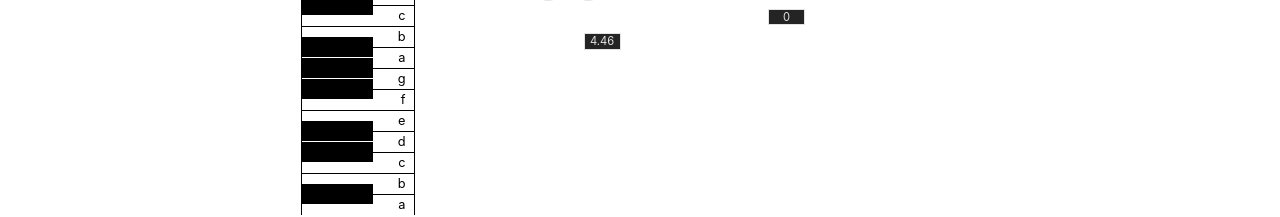
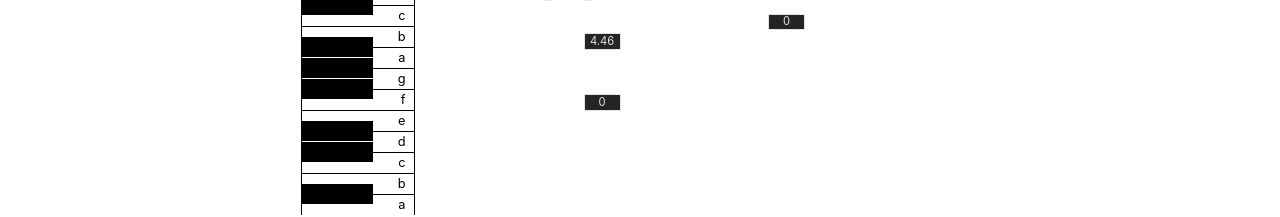
Before and after one commit to syeo66/audio-synth-test, a React (Vite) app: page / in a window 1280 px wide. Both pictures are taken after a click on the button "Start Rack". Shown: the part 322-539 px from the top of the page. Built offline with nearby package versions, Linux system fonts and the light colour scheme.

Commit message:
Add detune knob

```diff
--- a/src/components/Knob.tsx
+++ b/src/components/Knob.tsx
@@ -86,7 +86,7 @@ const Knob: React.FC<KnobProps> = ({ label, onChange, value: inputValue, step, m
 const KnobWrapper = styled.div`
   width: 2.5rem;
   height: 2.5rem;
-  margin-bottom: 0.5rem;
+  margin-bottom: 0.8rem;
   position: relative;
 `
 
--- a/src/modules/SingleOscillator.tsx
+++ b/src/modules/SingleOscillator.tsx
@@ -15,9 +15,8 @@ import Triangle from '../icons/Triangle'
 const SingleOscillator: React.FC = () => {
   const [oscillatorType, setOscillatorType] = useState<OscillatorType>('sine')
 
-  // TODO refactor to actually use frequencies instead of numbers
-  // but the dial should still use the numbers (similar to V/Oct)
   const [currentFrequency, setCurrentFrequency] = useState(440)
+  const [detune, setDetune] = useState(0)
 
   const oscillator = useRef<OscillatorNode>()
 
@@ -53,8 +52,8 @@ const SingleOscillator: React.FC = () => {
     if (!audioCtx) {
       return
     }
-    oscillator.current?.frequency.setValueAtTime(currentFrequency, audioCtx.currentTime)
-  }, [audioCtx, currentFrequency])
+    oscillator.current?.frequency.setValueAtTime(currentFrequency + detune, audioCtx.currentTime)
+  }, [audioCtx, currentFrequency, detune])
 
   const handleSelect = useCallback((oscType: OscillatorType) => {
     if (!oscillator.current) {
@@ -69,18 +68,12 @@ const SingleOscillator: React.FC = () => {
   const handleSelectSquare = useCallback(() => handleSelect('square'), [handleSelect])
   const handleSelectSawtooth = useCallback(() => handleSelect('sawtooth'), [handleSelect])
 
-  const handleFrequencyChange = useCallback(
-    (v: number) => {
-      const freq = valueToFrequency(v)
+  const handleFrequencyChange = useCallback((v: number) => {
+    const freq = valueToFrequency(v)
+    setCurrentFrequency(freq)
+  }, [])
 
-      if (audioCtx) {
-        oscillator.current?.frequency.setValueAtTime(freq, audioCtx.currentTime)
-      }
-
-      setCurrentFrequency(freq)
-    },
-    [audioCtx]
-  )
+  const handleDetuneChange = useCallback((v: number) => setDetune(v), [])
 
   const frequencyKnobValue = frequencyToValue(currentFrequency)
 
@@ -110,6 +103,10 @@ const SingleOscillator: React.FC = () => {
         <Knob label="Freq" min={0} max={10} step={0.05} value={frequencyKnobValue} onChange={handleFrequencyChange} />
       </ModuleSection>
 
+      <ModuleSection>
+        <Knob label="Detune" min={-100} max={100} step={0.05} value={detune} onChange={handleDetuneChange} />
+      </ModuleSection>
+
       <ModuleFooter>
         <NodeOutputSelector audioNode={oscillator.current} moduleName="singleOscillator" />
       </ModuleFooter>
```
